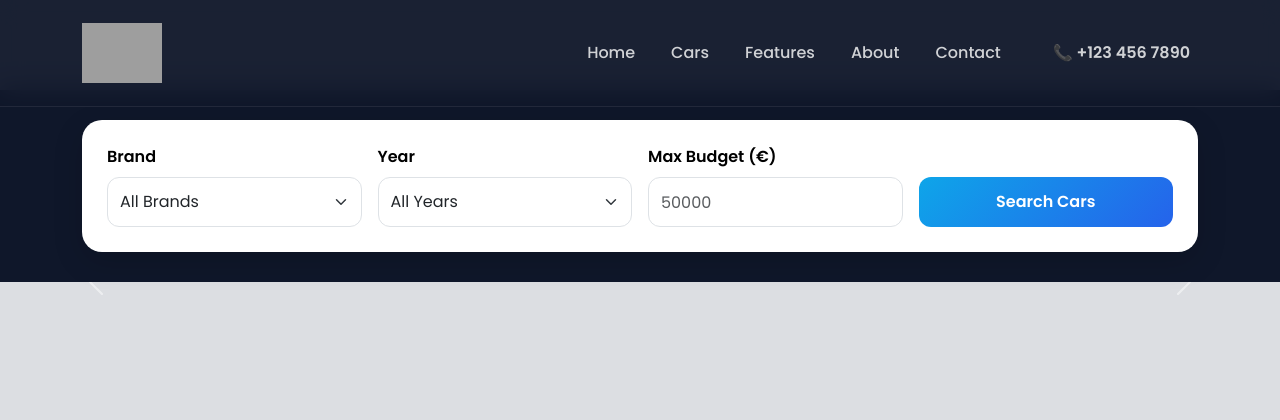
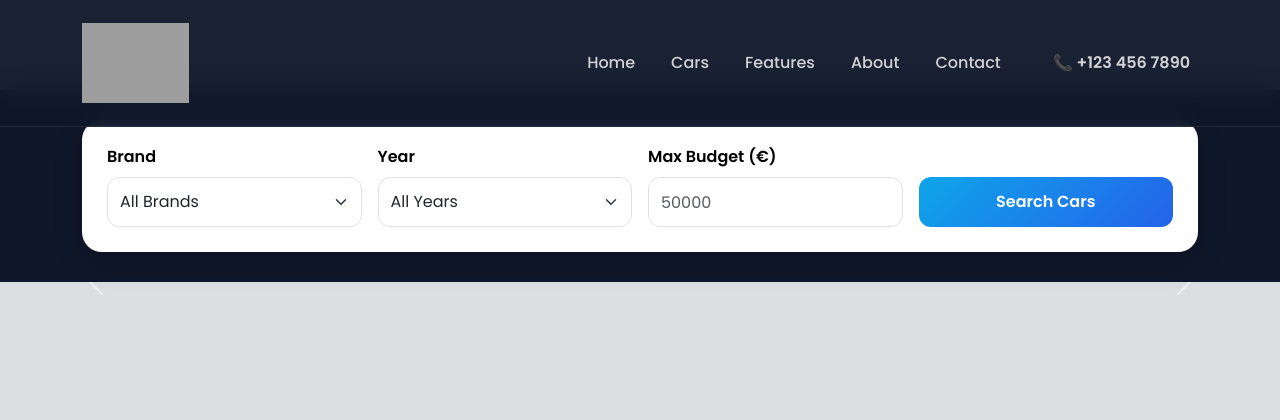
Before and after one commit to neerojstha/car-retailer, a Django app: page / in a window 1280 px wide. Shown: the top 420 px of the page. Run offline with Django 5.2, Linux system fonts and the light colour scheme; data comes from the database, SQL or seed files in the repository; data that the repository does not hold is empty; grey boxes are pictures that could not be loaded.

Commit message:
logo resize

```diff
--- a/templates/index.html
+++ b/templates/index.html
@@ -47,7 +47,7 @@
         }
 
         .navbar-brand img {
-            height: 60px;
+            height: 80px;
             width: auto;
             transition: 0.3s;
         }
@@ -426,7 +426,7 @@
         <a class="navbar-brand" href="/">
     <img src="{% static 'admin/img/generated-image.png' %}"
          alt="Motorhive"
-         height="60">
+         height="80">
 </a>
 
         <button class="navbar-toggler" type="button" data-bs-toggle="collapse" data-bs-target="#navbarNav">
```
